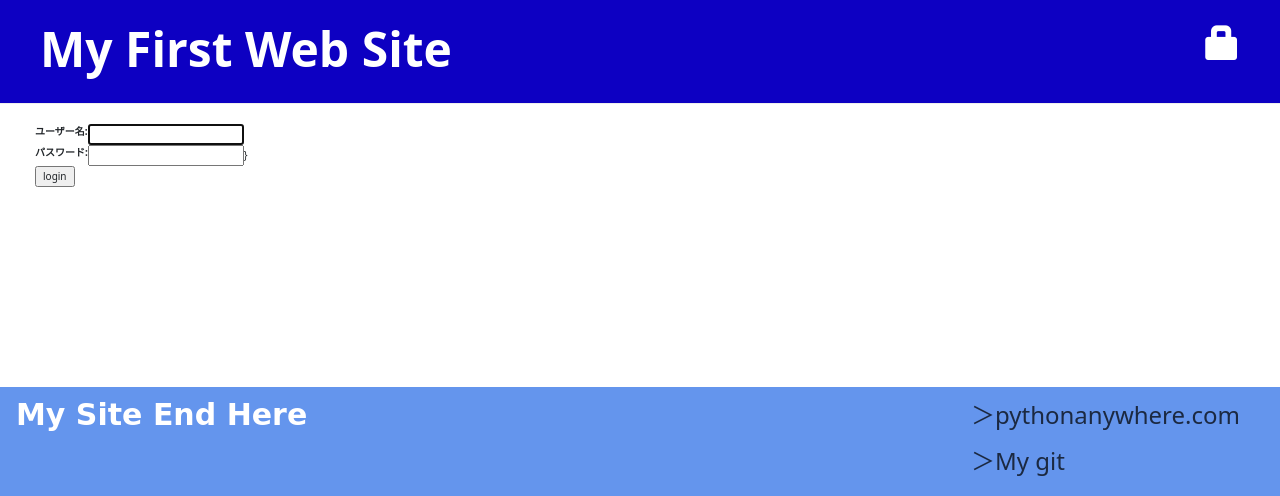
After one commit to hashibird/my-first-blog, a Django app: page /accounts/login/ in a window 1280 px wide. The commit adds this page. Shown: the top 496 px of the page. Run offline with Django 3.2, Linux system fonts and the light colour scheme; some libraries are stand-ins or nearby versions.

Commit message:
made login & logout

```diff
--- a/blog/templates/blog/base.html
+++ b/blog/templates/blog/base.html
@@ -19,9 +19,10 @@
             {% if user.is_authenticated %}
                 <a href="{% url 'post_new' %}" class="top-menu"><span class="glyphcon glyphicon-plus"></span></a>
                 <a href="{% url 'post_draft_list' %}" class="top-menu"><span class="glyphicon glyphicon-edit"></span></a>
-                {% if user.is_authenticated %}
-                    <a href="/admin" class="top-menu glyphicon glyphicon-user"></a>
-                {% endif %}
+                <a href="/admin" class="top-menu glyphicon glyphicon-user"></a>
+                <p class="top-menu">Hello {{ user.username }} <small><a href="{% url 'logout' %}">ログアウト</a></small></p>
+            {% else %}
+                <a href="{% url 'login' %}" class="top-menu"><span class="glyphicon glyphicon-lock"></span></a>
             {% endif %}
             <h1><a href="/">My First Web Site</a></h1>
         </div>
--- /dev/null
+++ b/blog/templates/registration/login.html
@@ -0,0 +1,27 @@
+{% extends "blog/base.html" %}
+
+{% block content %}
+    {% if form.errors %}
+        <p>あなたのUSERNAMEとPASSWORDがみつかりませんでした。もう一度やり直してください。</p>
+    {% endif %}
+
+    <form method="post" action="{% url 'login' %}">
+    {% csrf_token %}
+        <table>
+        <tr>
+            <td>{{ form.username.label_tag }}</td>
+            <td>{{ form.username }}</td>
+        </tr>
+        <tr>
+            <td>{{ form.password.label_tag }}</td>
+            <td>{{ form.password }}}</td>
+        </tr>
+        </table>
+
+        <input type="submit" value="login" />
+        <input type="hidden" name="next" value="{{ next }}">
+
+    </form>
+
+
+{% endblock content %}
--- a/mysite/settings.py
+++ b/mysite/settings.py
@@ -121,5 +121,7 @@ USE_TZ = True
 STATIC_URL = '/static/'
 STATIC_ROOT = os.path.join(BASE_DIR, 'static')
 
+LOGIN_REDIRECT_URL = '/'
+
 MEDIA_URL = '/media/'
 MEDIA_ROOT = os.path.join(BASE_DIR, 'media')
--- a/mysite/urls.py
+++ b/mysite/urls.py
@@ -16,7 +16,11 @@ Including another URLconf
 from django.contrib import admin
 from django.urls import path, include
 
+from django.contrib.auth import views
+
 urlpatterns = [
     path('admin/', admin.site.urls),
+    path('accounts/login/', views.LoginView.as_view(), name='login'),
+    path('accounts/logout/', views.LogoutView.as_view(next_page='/'), name='logout'),
     path('', include('blog.urls')),
 ]
```
Also changed, not shown: blog/views.py (+8 -2 lines).
